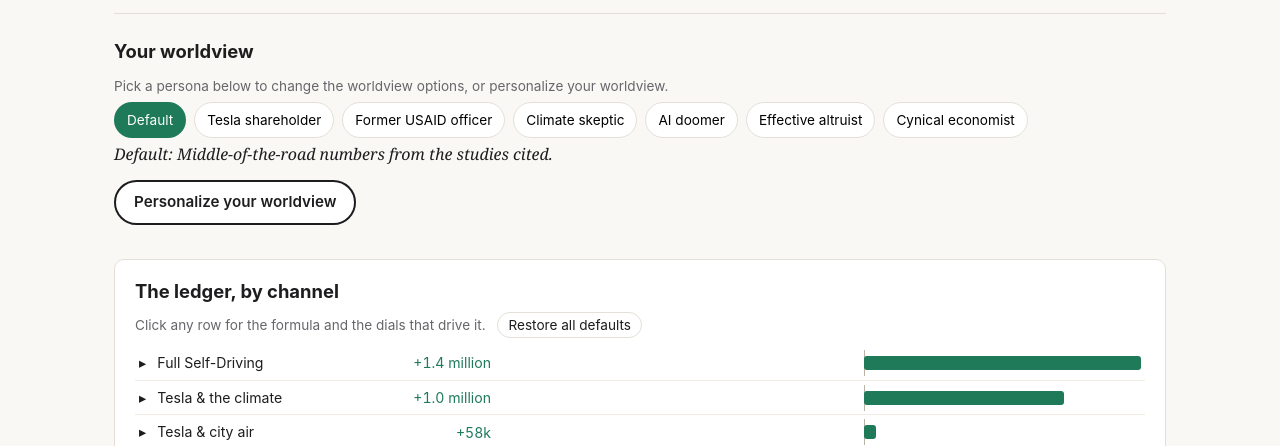
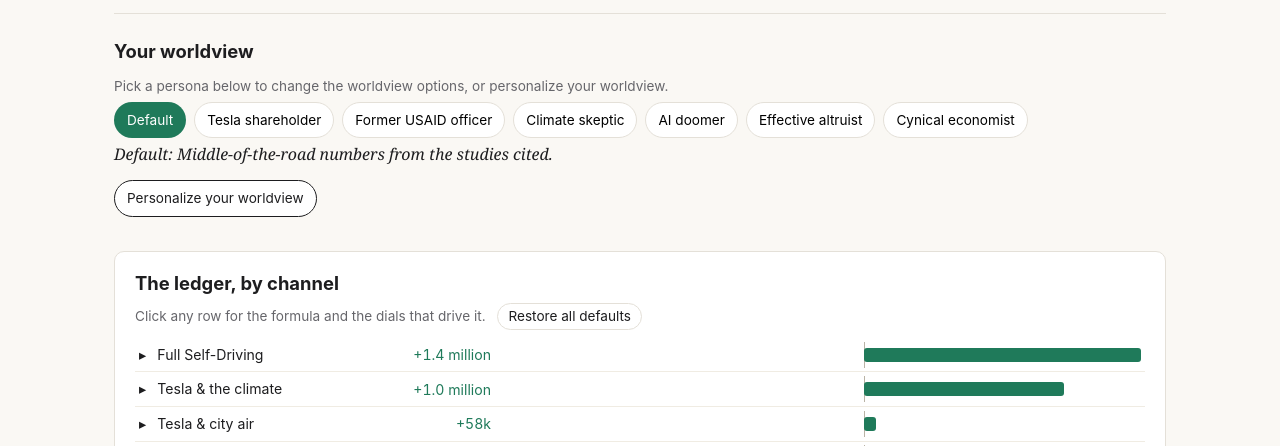
Before and after one commit to peterJslade/elon-body-count, a plain HTML site: page index.html in a window 1280 px wide. Shown: the part 341-787 px from the top of the page. Drawn offline with Linux system fonts and the light colour scheme.

Commit message:
Personalize button matches persona size/font
Co-Authored-By: Claude Opus 5.5 <noreply@anthropic.com>

```diff
--- a/index.html
+++ b/index.html
@@ -51,7 +51,7 @@
   .presets.neg button[aria-pressed="true"] { background: var(--kill); }
   .tagline { font-style: italic; font-family: Georgia, serif; min-height: 1.5em; margin: 2px 0 6px; }
   .wdetails { margin-top: 14px; }
-  .wdetails > summary { list-style: none; display: inline-flex; align-items: center; gap: 8px; cursor: pointer; font-size: 0.95rem; font-weight: 600; padding: 9px 18px; border: 2px solid var(--ink); border-radius: 999px; background: var(--card); color: var(--ink); margin-bottom: 10px; }
+  .wdetails > summary { list-style: none; display: inline-flex; align-items: center; gap: 8px; cursor: pointer; font-size: 0.85rem; padding: 7px 12px; border: 1px solid var(--ink); border-radius: 999px; background: var(--card); color: var(--ink); margin-bottom: 10px; }
   .wdetails > summary::-webkit-details-marker { display: none; }
   .wdetails > summary:hover { background: var(--ink); color: #fff; }
   .world { background: #f1ede4; border-radius: 10px; padding: 16px 18px; }
```
